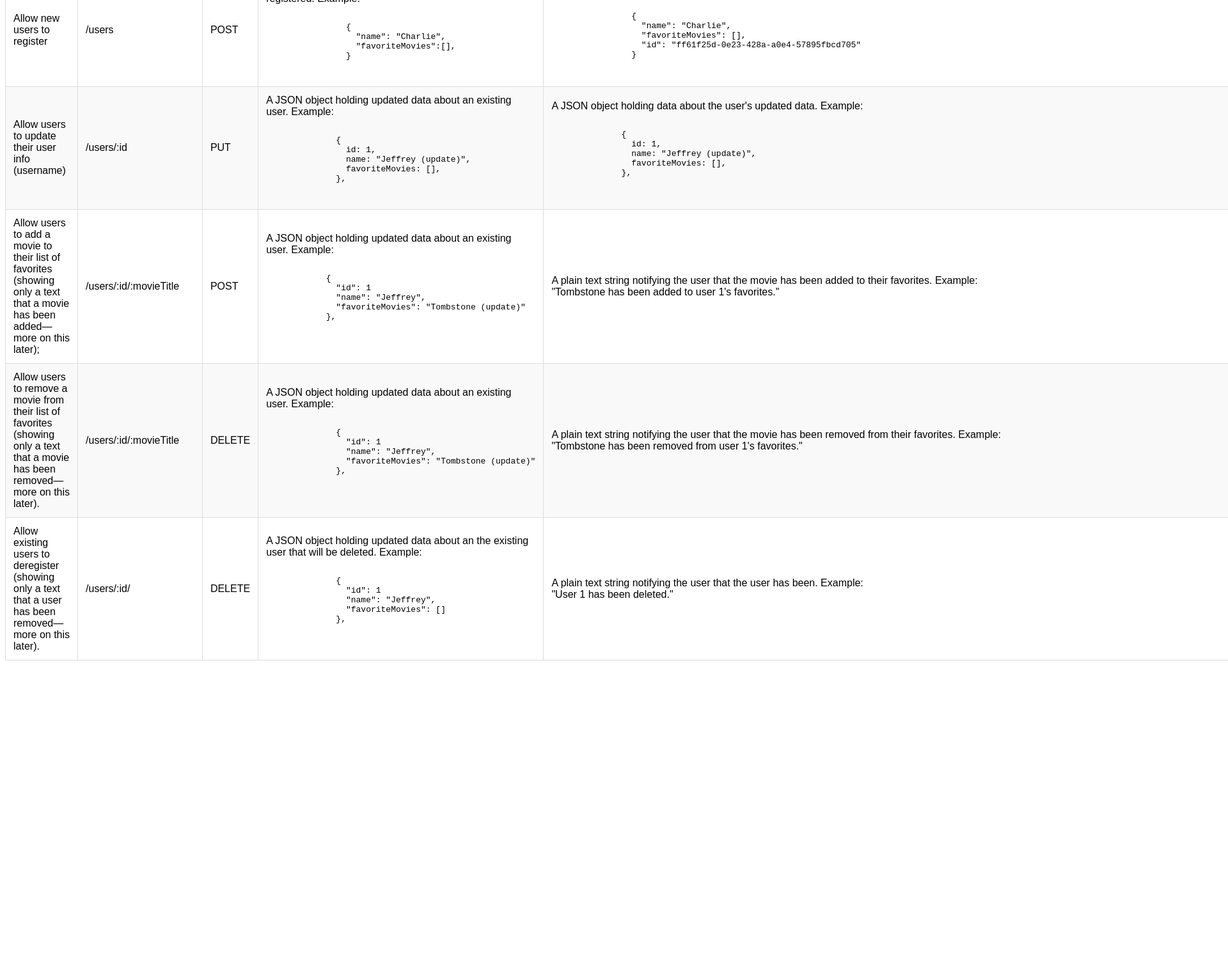
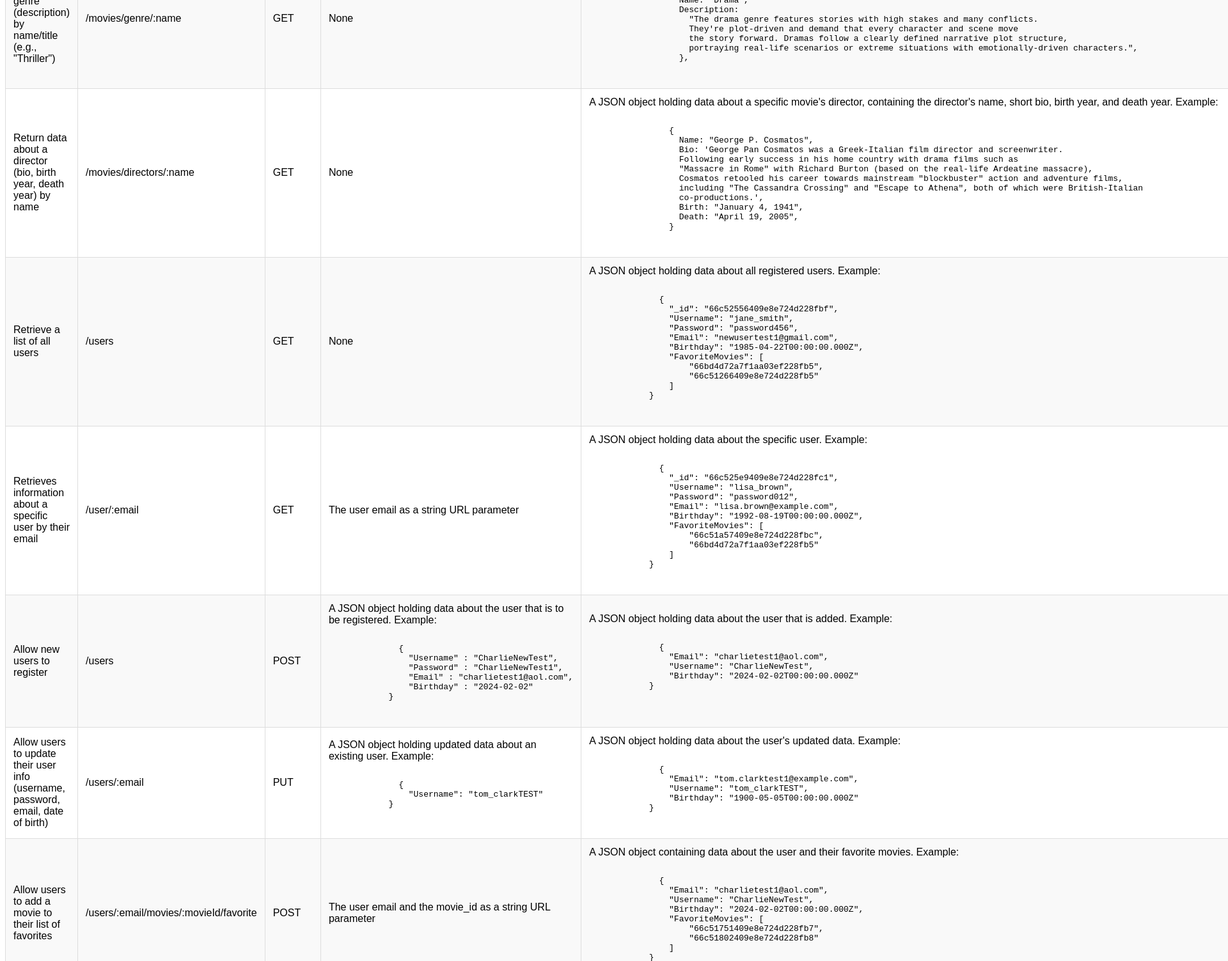
Before and after one commit to luckys3000/myFlix_API, a website: page public/documentation.html in a window 1280 px wide. Shown: the part 1297-2800 px from the top of the page at 64% size, 1920 px wide, since content can reach past the window. Before the commit the page ends 2350 px from the top, so only its background shows below. Drawn offline with Linux system fonts and the light colour scheme; a web font is replaced by a local one.

Commit message:
docs: update documentation
 - Update documentation.html

```diff
--- a/public/documentation.html
+++ b/public/documentation.html
@@ -24,12 +24,46 @@
 				</tr>
 			</thead>
 			<tbody>
+        <tr>
+					<td>Return welcome message on index page</td>
+					<td>/</td>
+					<td>GET</td>
+					<td>None</td>
+					<td>A plain text string stating "Welcome to myFlix API!"</td>
+				</tr>
 				<tr>
 					<td>Return a list of ALL movies to the user</td>
 					<td>/movies</td>
 					<td>GET</td>
 					<td>None</td>
-					<td>A JSON object holding data about movies</td>
+					<td>
+						A JSON object holding data about a specific movie, containing a Title, Plot Summary, Genre, Director, Image (movie poster), and whether it's featured or not. Example:
+						<pre><code>
+                {
+                  Title: "The Silence of the Lambs",
+                  Plot: "A young F.B.I. cadet must receive the help of an incarcerated and manipulative
+                        cannibal killer to help catch another serial killer, a madman who skins his victims.",
+                  Genre: {
+                    Name: "Thriller",
+                    Description:
+                      "Thriller is a genre of fiction with numerous, often overlapping, subgenres, including crime,
+                      horror, and detective fiction. Thrillers are characterized and defined by the moods they elicit,
+                      giving their audiences heightened feelings of suspense, excitement, surprise, anticipation
+                      and anxiety.",
+                  },
+                  Director: {
+                    Name: "Jonathan Demme",
+                    Bio: "Robert Jonathan Demme was an American filmmaker, whose career directing, producing,
+                    and screenwriting spanned more than 30 years and 70 feature films, documentaries,
+                    and television productions.",
+                    Birth: "February 22, 1944",
+                    Death: "April 26, 2017",
+                  },
+                  ImageURL: "https://m.media-amazon.com/images/M/MV5BNjNhZTk0ZmEtNjJhMi00YzFlLWE1MmEtYzM1M2ZmMGMwMTU4XkEyXkFqcGdeQXVyNjU0OTQ0OTY@._V1_SX300.jpg",
+                  Featured: false,
+                },
+              </code></pre>
+					</td>
 				</tr>
 				<tr>
 					<td>Return data (description, genre, director, image URL) about a single movie by title to the user</td>
@@ -106,6 +140,49 @@
               </code></pre>
 					</td>
 				</tr>
+        <tr>
+          <td>Retrieve a list of all users</td>
+          <td>/users</td>
+          <td>GET</td>
+          <td>None</td>
+          <td>
+            A JSON object holding data about all registered users. Example:
+            <pre><code>
+              {
+                "_id": "66c52556409e8e724d228fbf",
+                "Username": "jane_smith",
+                "Password": "password456",
+                "Email": "newusertest1@gmail.com",
+                "Birthday": "1985-04-22T00:00:00.000Z",
+                "FavoriteMovies": [
+                    "66bd4d72a7f1aa03ef228fb5",
+                    "66c51266409e8e724d228fb5"
+                ]
+            }
+            </code></pre>
+          </td>
+        </tr>
+        <tr>
+          <td>Retrieves information about a specific user by their email</td>
+          <td>/user/:email</td>
+          <td>GET</td>
+          <td>The user email as a string URL parameter</td>
+          <td>A JSON object holding data about the specific user.  Example:
+            <pre><code>
+              {
+                "_id": "66c525e9409e8e724d228fc1",
+                "Username": "lisa_brown",
+                "Password": "password012",
+                "Email": "lisa.brown@example.com",
+                "Birthday": "1992-08-19T00:00:00.000Z",
+                "FavoriteMovies": [
+                    "66c51a57409e8e724d228fbc",
+                    "66bd4d72a7f1aa03ef228fb5"
+                ]
+            }
+            </code></pre>
+          </td>
+        </tr>
 				<tr>
 					<td>Allow new users to register</td>
 					<td>/users</td>
@@ -113,95 +190,93 @@
 					<td>
 						A JSON object holding data about the user that is to be registered. Example:
 						<pre><code>
-                {
-                  "name": "Charlie",
-                  "favoriteMovies":[],
-                }
+              {
+                "Username" : "CharlieNewTest",
+                "Password" : "CharlieNewTest1",
+                "Email" : "charlietest1@aol.com",
+                "Birthday" : "2024-02-02"
+            }
               </code></pre>
 					</td>
 					<td>
-						A JSON object holding data about the user that is added including a Universally Unique Identifier (UUID). Example:
+						A JSON object holding data about the user that is added. Example:
 						<pre><code>
-                {
-                  "name": "Charlie",
-                  "favoriteMovies": [],
-                  "id": "ff61f25d-0e23-428a-a0e4-57895fbcd705"
-                }
+              {
+                "Email": "charlietest1@aol.com",
+                "Username": "CharlieNewTest",
+                "Birthday": "2024-02-02T00:00:00.000Z"
+            }
               </code></pre>
 					</td>
 				</tr>
 				<tr>
-					<td>Allow users to update their user info (username)</td>
-					<td>/users/:id</td>
+					<td>Allow users to update their user info (username, password, email, date of birth)</td>
+					<td>/users/:email</td>
 					<td>PUT</td>
 					<td>
 						A JSON object holding updated data about an existing user. Example:
 						<pre><code>
               {
-                id: 1,
-                name: "Jeffrey (update)",
-                favoriteMovies: [],
-              },
+                "Username": "tom_clarkTEST"
+            }
             </code></pre>
 					</td>
 					<td>
 						A JSON object holding data about the user's updated data. Example:
 						<pre><code>
               {
-                id: 1,
-                name: "Jeffrey (update)",
-                favoriteMovies: [],
-              },
+                "Email": "tom.clarktest1@example.com",
+                "Username": "tom_clarkTEST",
+                "Birthday": "1900-05-05T00:00:00.000Z"
+            }
             </code></pre>
 					</td>
 				</tr>
 				<tr>
-					<td>Allow users to add a movie to their list of favorites (showing only a text that a movie has been added—more on this later);</td>
-					<td>/users/:id/:movieTitle</td>
+					<td>Allow users to add a movie to their list of favorites</td>
+					<td>/users/:email/movies/:movieId/favorite</td>
 					<td>POST</td>
-					<td>
-						A JSON object holding updated data about an existing user. Example:
+					<td>The user email and the movie_id as a string URL parameter</td>
+          <td>
+            A JSON object containing data about the user and their favorite movies. Example:
 						<pre><code>
-            {
-              "id": 1
-              "name": "Jeffrey",
-              "favoriteMovies": "Tombstone (update)"
-            },
+              {
+                "Email": "charlietest1@aol.com",
+                "Username": "CharlieNewTest",
+                "Birthday": "2024-02-02T00:00:00.000Z",
+                "FavoriteMovies": [
+                    "66c51751409e8e724d228fb7",
+                    "66c51802409e8e724d228fb8"
+                ]
+            }
           </code></pre>
 					</td>
-					<td>A plain text string notifying the user that the movie has been added to their favorites. Example: <br />"Tombstone has been added to user 1's favorites."</td>
 				</tr>
 				<tr>
-					<td>Allow users to remove a movie from their list of favorites (showing only a text that a movie has been removed—more on this later).</td>
-					<td>/users/:id/:movieTitle</td>
+					<td>Allow users to remove a movie from their list of favorites.</td>
+					<td>/users/:email/movies/:movieId/favorite</td>
 					<td>DELETE</td>
+					<td>The user email and the movie_id as a string URL parameter</td>
 					<td>
-						A JSON object holding updated data about an existing user. Example:
-						<pre><code>
+            A JSON object holding updated data about an existing user. Example:
+          	<pre><code>
               {
-                "id": 1
-                "name": "Jeffrey",
-                "favoriteMovies": "Tombstone (update)"
-              },
+                "Email": "charlietest1@aol.com",
+                "Username": "CharlieNewTest",
+                "Birthday": "2024-02-02T00:00:00.000Z",
+                "FavoriteMovies": [
+                    "66c51751409e8e724d228fb7"
+                ]
+            }
             </code></pre>
 					</td>
-					<td>A plain text string notifying the user that the movie has been removed from their favorites. Example: <br />"Tombstone has been removed from user 1's favorites."</td>
-				</tr>
+					</tr>
 				<tr>
-					<td>Allow existing users to deregister (showing only a text that a user has been removed—more on this later).</td>
-					<td>/users/:id/</td>
+					<td>Allow existing users to deregister</td>
+					<td>/users/:username</td>
 					<td>DELETE</td>
-					<td>
-						A JSON object holding updated data about an the existing user that will be deleted. Example:
-						<pre><code>
-              {
-                "id": 1
-                "name": "Jeffrey",
-                "favoriteMovies": []
-              },
-            </code></pre>
-					</td>
-					<td>A plain text string notifying the user that the user has been. Example: <br />"User 1 has been deleted."</td>
+					<td>The username as a string URL parameter</td>
+          <td>A plain text string notifying the user that the user has been. Example: <br />"User 1 has been deleted."</td>
 				</tr>
 			</tbody>
 		</table>
```
